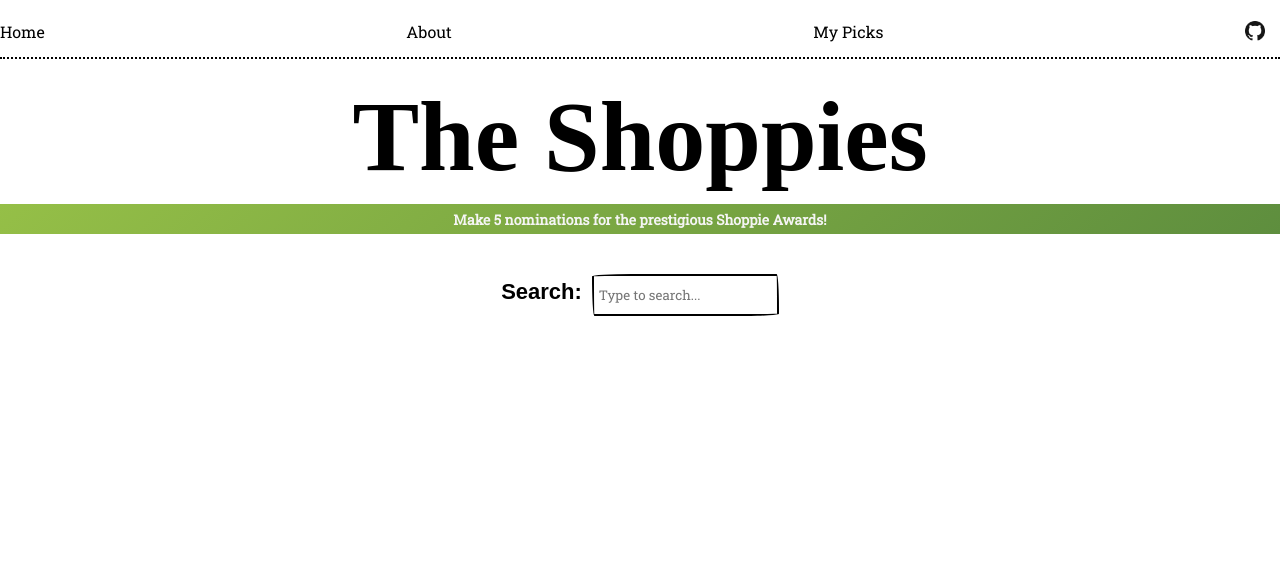
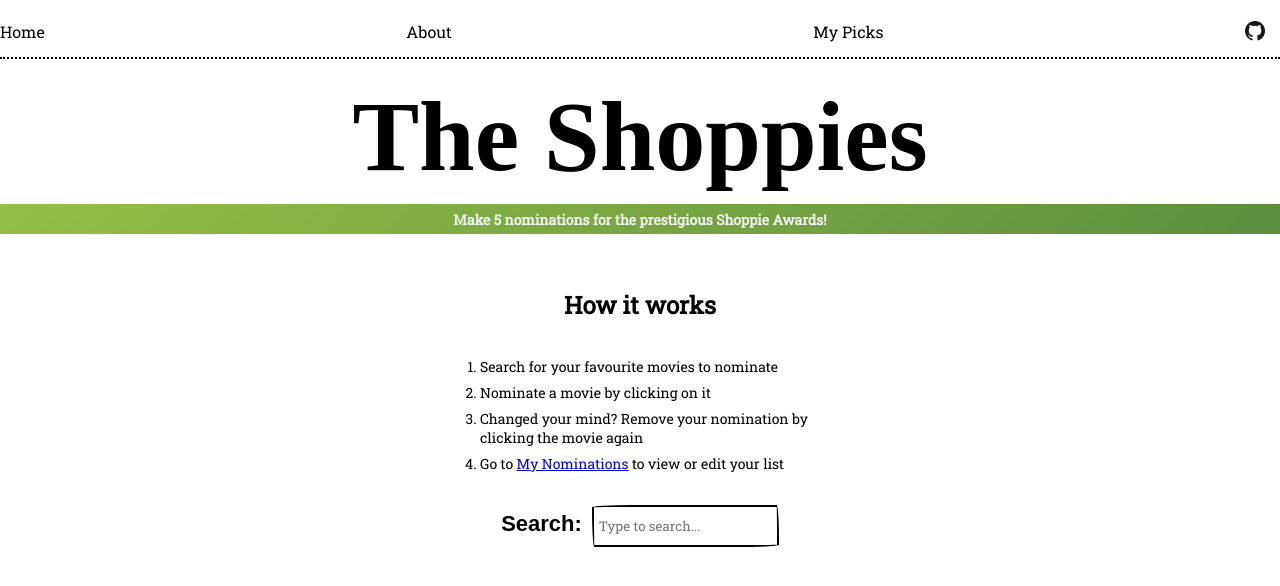
Before and after one commit to Astra-Gal/giulia_galastro_the_shoppies_frontend, a React (Create React App) app: page / in a window 1280 px wide. Shown: the top 586 px of the page. Built offline with nearby package versions, Linux system fonts and the light colour scheme; no server answers; a web font is replaced by a local one.

Commit message:
imported HowItWorks component to MainContainer

```diff
--- a/src/containers/MainContainer.js
+++ b/src/containers/MainContainer.js
@@ -5,6 +5,7 @@ import Title from '../components/Title';
 import About from '../components/About';
 import MyNoms from '../components/MyNoms';
 import NomTracker from '../components/NomTracker';
+import HowItWorks from '../components/HowItWorks';
 import MovieContainer from './MovieContainer';
 
 const MainContainer = () => {
@@ -61,6 +62,7 @@ const MainContainer = () => {
         <NavBar />
         <Title />
         <NomTracker nominees={nominees} />
+        <HowItWorks />
 
         <Switch>
           <Route path="/about">
```
